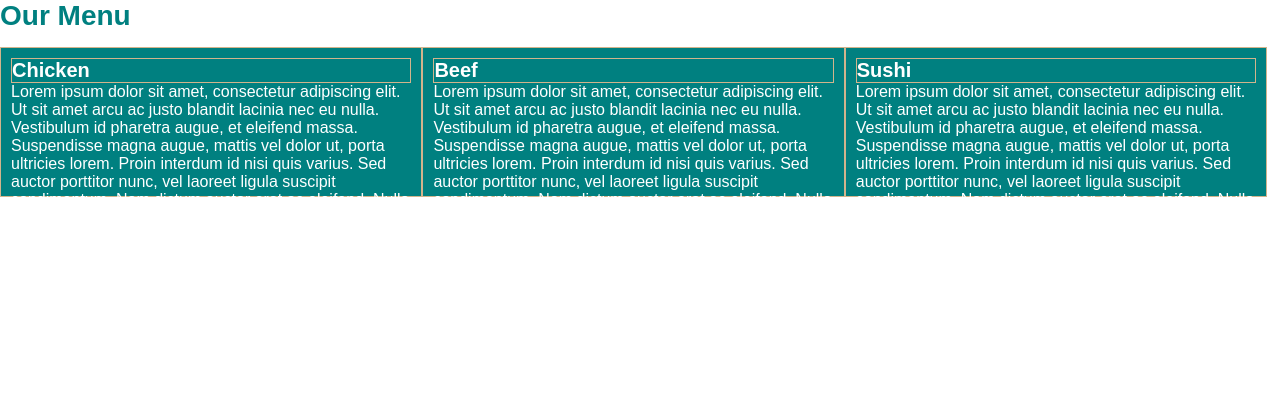
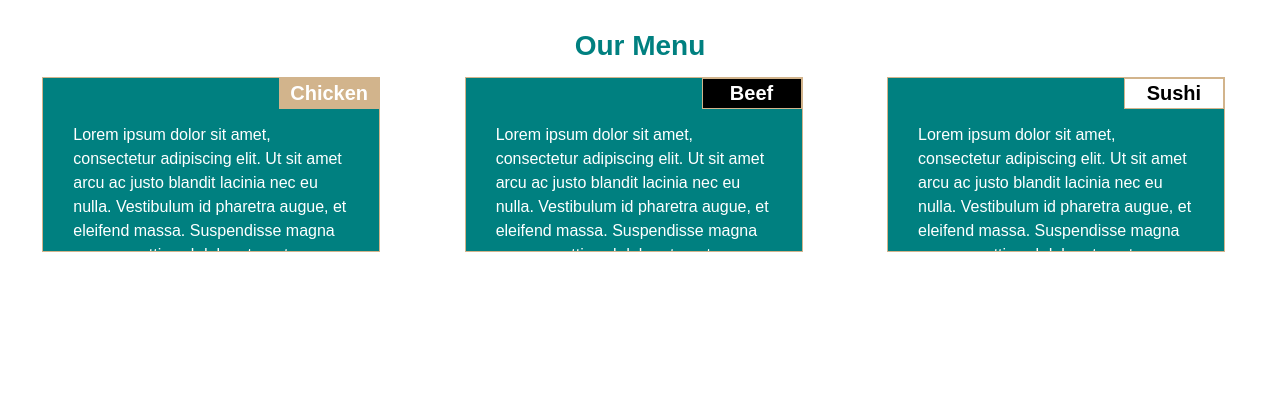
Before and after one commit to Coco-daisy/coursera-test, a plain HTML site: page mod2_solution/index.html in a window 1280 px wide. Drawn offline with Linux system fonts and the light colour scheme.

Commit message:
Some addition to my page content.

```diff
--- a/mod2_solution/css/stylesheet.css
+++ b/mod2_solution/css/stylesheet.css
@@ -4,28 +4,57 @@
 	margin: 0;
 	padding: 0;
 }
+html {font-size: 16px;}
 body {
 	font-family: Arial, Helvetica, sans-serif;
 }
 h1 {
-	font-size: 175%;
-	color: #008080;
+	font-size: 1.75rem;
+	text-align: center;
+	margin-top: 30px;
+	color: teal;
 	margin-bottom: 15px;
 }
+section {
+	padding-bottom: 15px;
+}
+.sec {
+	border: 1px solid tan;
+	width: 80%;
+	height: 175px;
+	background-color: teal;
+	padding: 30px;
+	margin-left: auto;
+	margin-right: auto;
+	position: relative;
+	overflow: auto;
+}
 h2 {
-	font-size: 125%;
+	font-size: 1.25rem;
+	text-align: center;
 	border: 1px solid tan;
+	padding: 3px;
+	width: 100px;
+	position: absolute;
+	top: 0;
+	right: 0;
 }
-section {
-	padding: 10px;
-	border: 10px solid tan;
-	width: 90%;
-	height: 150px;
-	margin-right: auto;
-	margin-left: auto;
-	width: 300px;
+.chicken {
+	background-color: tan;
 	color: white;
-	background-color: #008080;
+}
+.beef {
+	background-color: black;
+	color: white;
+}
+.sushi {
+	background-color: white;
+}
+p {
+	color: white;
+	line-height: 1.5;
+	position: relative;
+	top: 15px;
 }
 .row {
 	width: 100%;
@@ -34,7 +63,6 @@ section {
 @media (min-width: 992px) {
 	.col-lg-1, .col-lg-2, .col-lg-3, .col-lg-4, .col-lg-5, .col-lg-6, .col-lg-7, .col-lg-8, .col-lg-9, .col-lg-10, .col-lg-11, .col-lg-12 {
 		float: left;
-		border: 1px solid tan;
 	}
 	.col-lg-1 {width: 8.33%;}
 	.col-lg-2 {width: 16.66%;}
@@ -53,7 +81,7 @@ section {
 @media (min-width: 768px) and (max-width: 991px) {
 	.col-md-1, .col-md-2, .col-md-3, .col-md-4, .col-md-5, .col-md-6, .col-md-7, .col-md-8, .col-md-9, .col-md-10, .col-md-11, .col-md-12 {
 		float: left;
-		border: 1px solid tan;
+		border: 1px solid black;
 	}
 	.col-md-1 {width: 8.33%;}
 	.col-md-2 {width: 16.66%;}
@@ -67,6 +95,5 @@ section {
 	.col-md-10 {width: 83.33%;}
 	.col-md-11 {width: 91.66%;}
 	.col-md-12 {width: 100%;}
+	}
 }
-/* for mobile */
-@media (max-width: 767px) {}
--- a/mod2_solution/index.html
+++ b/mod2_solution/index.html
@@ -10,16 +10,22 @@
 <h1>Our Menu</h1>
 <div class="row">
 	<section class="col-lg-4 col-md-6">
-		<h2>Chicken</h2>
-		<p>Lorem ipsum dolor sit amet, consectetur adipiscing elit. Ut sit amet arcu ac justo blandit lacinia nec eu nulla. Vestibulum id pharetra augue, et eleifend massa. Suspendisse magna augue, mattis vel dolor ut, porta ultricies lorem. Proin interdum id nisi quis varius. Sed auctor porttitor nunc, vel laoreet ligula suscipit condimentum. Nam dictum auctor erat ac eleifend. Nulla mattis orci turpis, et ultricies neque facilisis vitae. Phasellus porta mi non arcu ultrices dapibus. Mauris vulputate vel augue eget molestie. Phasellus sit amet sem eleifend nisl dictum placerat. Vivamus nibh lacus, hendrerit vitae semper sed, scelerisque sed nulla. Suspendisse sed justo non quam facilisis posuere in non quam. In eget odio eros. Curabitur porttitor imperdiet nunc, a auctor quam. Donec dictum ante lacus, molestie cursus ipsum feugiat eget.</p>
+		<div class="sec">
+			<h2 class="chicken">Chicken</h2>
+			<p>Lorem ipsum dolor sit amet, consectetur adipiscing elit. Ut sit amet arcu ac justo blandit lacinia nec eu nulla. Vestibulum id pharetra augue, et eleifend massa. Suspendisse magna augue, mattis vel dolor ut, porta ultricies lorem. Proin interdum id nisi quis varius. Sed auctor porttitor nunc, vel laoreet ligula suscipit condimentum. Nam dictum auctor erat ac eleifend. Nulla mattis orci turpis, et ultricies neque facilisis vitae.</p>
+		</div>
 	</section>
 	<section class="col-lg-4 col-md-6">
-		<h2>Beef</h2>
-		<p>Lorem ipsum dolor sit amet, consectetur adipiscing elit. Ut sit amet arcu ac justo blandit lacinia nec eu nulla. Vestibulum id pharetra augue, et eleifend massa. Suspendisse magna augue, mattis vel dolor ut, porta ultricies lorem. Proin interdum id nisi quis varius. Sed auctor porttitor nunc, vel laoreet ligula suscipit condimentum. Nam dictum auctor erat ac eleifend. Nulla mattis orci turpis, et ultricies neque facilisis vitae. Phasellus porta mi non arcu ultrices dapibus. Mauris vulputate vel augue eget molestie. Phasellus sit amet sem eleifend nisl dictum placerat. Vivamus nibh lacus, hendrerit vitae semper sed, scelerisque sed nulla. Suspendisse sed justo non quam facilisis posuere in non quam. In eget odio eros. Curabitur porttitor imperdiet nunc, a auctor quam. Donec dictum ante lacus, molestie cursus ipsum feugiat eget.</p>
+		<div class="sec">
+			<h2 class="beef">Beef</h2>
+			<p>Lorem ipsum dolor sit amet, consectetur adipiscing elit. Ut sit amet arcu ac justo blandit lacinia nec eu nulla. Vestibulum id pharetra augue, et eleifend massa. Suspendisse magna augue, mattis vel dolor ut, porta ultricies lorem. Proin interdum id nisi quis varius. Sed auctor porttitor nunc, vel laoreet ligula suscipit condimentum. Nam dictum auctor erat ac eleifend. Nulla mattis orci turpis, et ultricies neque facilisis vitae.</p>
+		</div>
 	</section>
-	<section class="col-lg-4 col-md-6">
-		<h2>Sushi</h2>
-		<p>Lorem ipsum dolor sit amet, consectetur adipiscing elit. Ut sit amet arcu ac justo blandit lacinia nec eu nulla. Vestibulum id pharetra augue, et eleifend massa. Suspendisse magna augue, mattis vel dolor ut, porta ultricies lorem. Proin interdum id nisi quis varius. Sed auctor porttitor nunc, vel laoreet ligula suscipit condimentum. Nam dictum auctor erat ac eleifend. Nulla mattis orci turpis, et ultricies neque facilisis vitae. Phasellus porta mi non arcu ultrices dapibus. Mauris vulputate vel augue eget molestie. Phasellus sit amet sem eleifend nisl dictum placerat. Vivamus nibh lacus, hendrerit vitae semper sed, scelerisque sed nulla. Suspendisse sed justo non quam facilisis posuere in non quam. In eget odio eros. Curabitur porttitor imperdiet nunc, a auctor quam. Donec dictum ante lacus, molestie cursus ipsum feugiat eget.</p>
+	<section class="col-lg-4 col-md-12">
+		<div class="sec">
+			<h2 class="sushi">Sushi</h2>
+			<p>Lorem ipsum dolor sit amet, consectetur adipiscing elit. Ut sit amet arcu ac justo blandit lacinia nec eu nulla. Vestibulum id pharetra augue, et eleifend massa. Suspendisse magna augue, mattis vel dolor ut, porta ultricies lorem. Proin interdum id nisi quis varius. Sed auctor porttitor nunc, vel laoreet ligula suscipit condimentum. Nam dictum auctor erat ac eleifend. Nulla mattis orci turpis, et ultricies neque facilisis vitae.</p>
+		</div>
 	</section>
 </div>
 </body>
```
